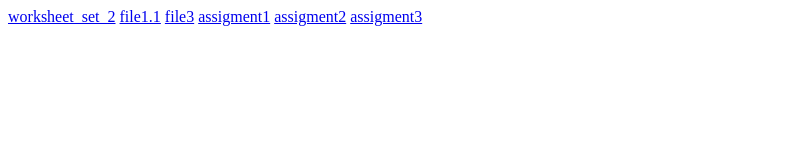
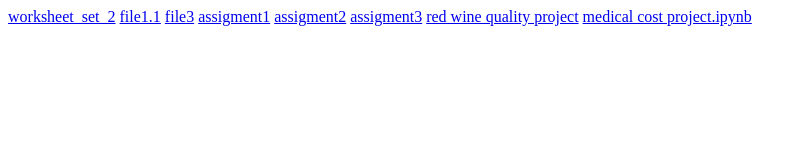
Before and after one commit to love995077/internship-love.github.io, a plain HTML site: page index.html in a window 1280 px wide. Shown: the whole page, without its empty margins (0-806 px from the left). Drawn offline with Linux system fonts and the light colour scheme.

Commit message:
Update index.html

```diff
--- a/index.html
+++ b/index.html
@@ -7,5 +7,7 @@
 <a href="https://love995077.github.io/internship-love.github.io/assignment 1.ipynb">assigment1</a>
 <a href="https://love995077.github.io/internship-love.github.io/selenium.ipynb.ipynb">assigment2</a>
 <a href="https://love995077.github.io/internship-love.github.io/assignment3.ipynb">assigment3</a>
+<a href="https://love995077.github.io/internship-love.github.io/red wine quality project.ipynb">red wine quality project</a>
+<a href="https://love995077.github.io/internship-love.github.io/medical cost project.ipynb">medical cost project.ipynb</a>
 </body>
 </html>
```
